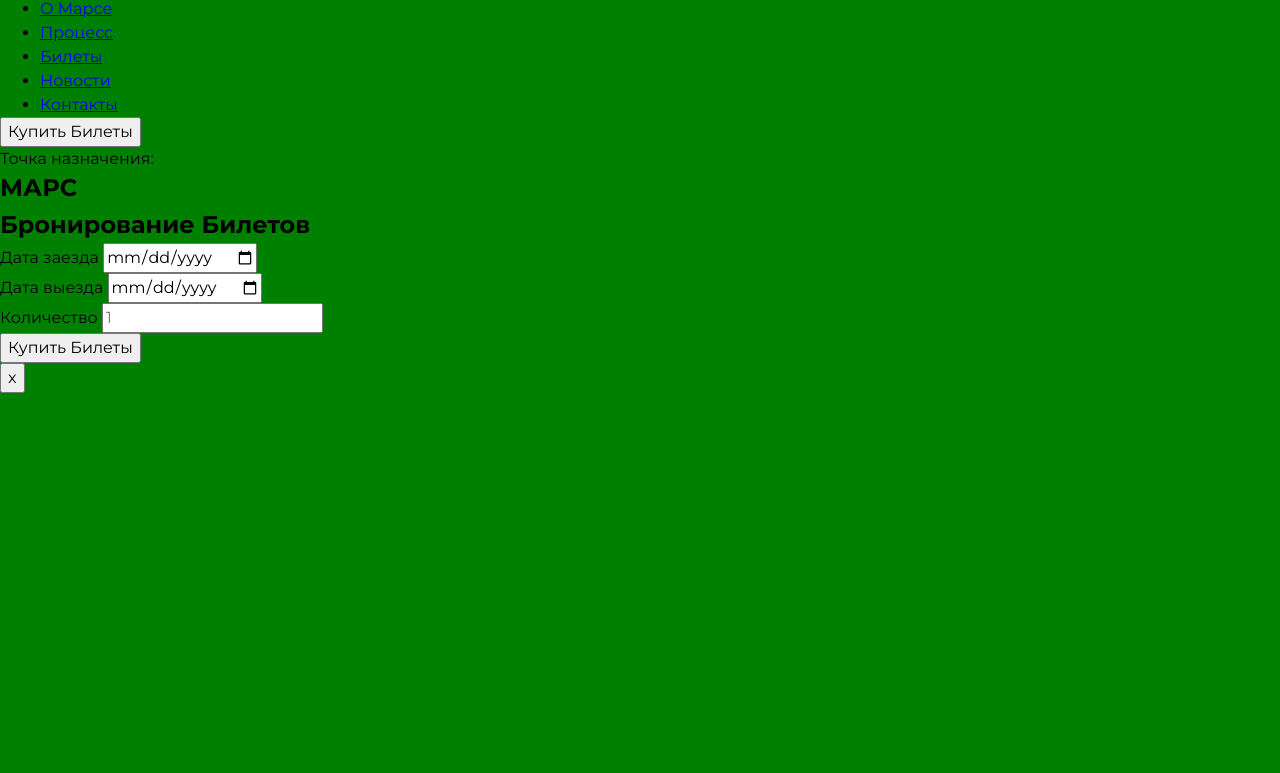
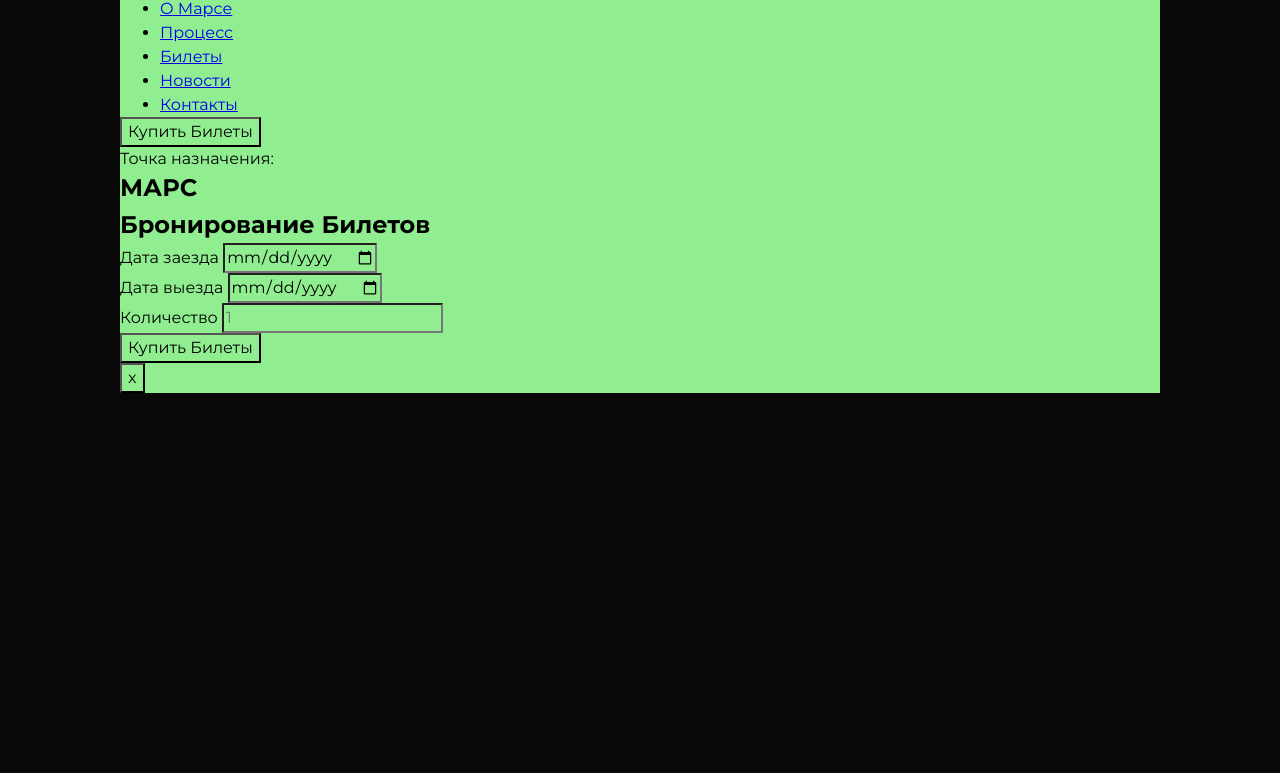
Before and after one commit to AnnaBurd/truecode, a website: page index.html in a window 1280 px wide. Shown: the part 27-800 px from the top of the page. Drawn offline with nearby package versions, Linux system fonts and the light colour scheme; files that its build step writes are made by us from their sources.

Commit message:
Update page layout (use grid)

```diff
--- a/index.html
+++ b/index.html
@@ -6,10 +6,10 @@
     <title>Mars: Купить билеты 🚀</title>
     <link rel="stylesheet" href="dist/css/main.css" />
   </head>
-  <body>
-    <header>
-      <div>logo</div>
-      <nav>
+  <body class="layout">
+    <header class="layout__content header">
+      <div class="header__logo">logo</div>
+      <nav class="header__nav">
         <ul>
           <li><a href="#">О Марсе</a></li>
           <li><a href="#">Процесс</a></li>
@@ -18,15 +18,15 @@
           <li><a href="#">Контакты</a></li>
         </ul>
       </nav>
-      <button>Купить Билеты</button>
+      <button class="btn header__action-button">Купить Билеты</button>
     </header>
-    <main>
+    <main class="layout__content">
       <section>
         <p>Точка назначения:</p>
         <h1>МАРС</h1>
       </section>
     </main>
-    <div>
+    <div class="layout__content">
       <form>
         <h2>Бронирование Билетов</h2>
         <div>
--- a/src/styles/base/_base.sass
+++ b/src/styles/base/_base.sass
@@ -2,6 +2,7 @@ html
     // Set the base font size to 10px to make rem units easier to work with (1rem = 10px)
     // Use 62.5% (10px/16px) in case user changed default browser font size
     font-size: 62.5%
+    background-color: var(--midnight-black)
 
 body
     font-size: 1.6rem // Set font size back to 16px
--- /dev/null
+++ b/src/styles/layout/_layout.sass
@@ -0,0 +1,13 @@
+.layout
+    display: grid
+    grid-template-columns: 1fr minmax(0, 120rem) 1fr
+    column-gap: 12rem
+    @media screen and (max-width: 1200px)
+        column-gap: 10vw
+
+.layout__content
+    grid-column: 2
+
+.layout
+    *
+        background-color: lightgreen
--- a/src/styles/main.sass
+++ b/src/styles/main.sass
@@ -2,9 +2,7 @@
 @import "./variables/variables"
 @import "./base/reset"
 @import "./base/base"
-
-body
-    background-color: green
+@import "./layout/layout"
 
 h1
     font-family: var(--secondary-font-family)
--- a/src/styles/variables/_variables.sass
+++ b/src/styles/variables/_variables.sass
@@ -9,3 +9,4 @@
     --fiery-red: rgba(242, 50, 7, 1)
     --burnt-orange: rgba(217, 49, 11, 1)
     --rusty-red: rgba(140, 45, 24, 1)
+    --midnight-black: rgba(8, 8, 9, 1)
```
